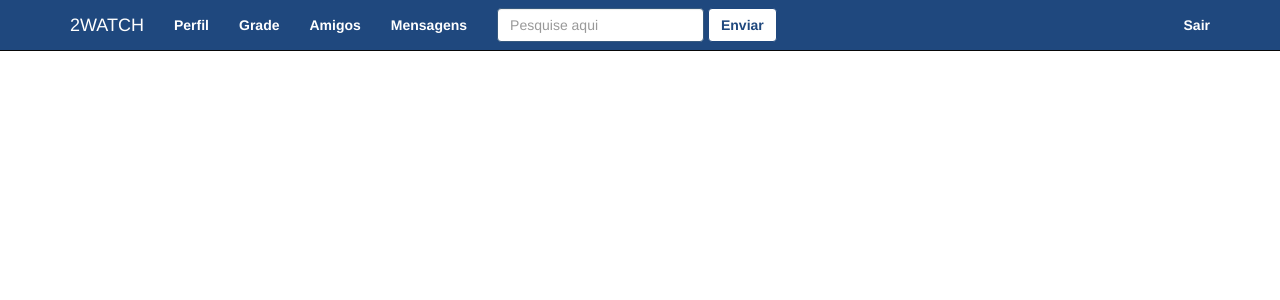
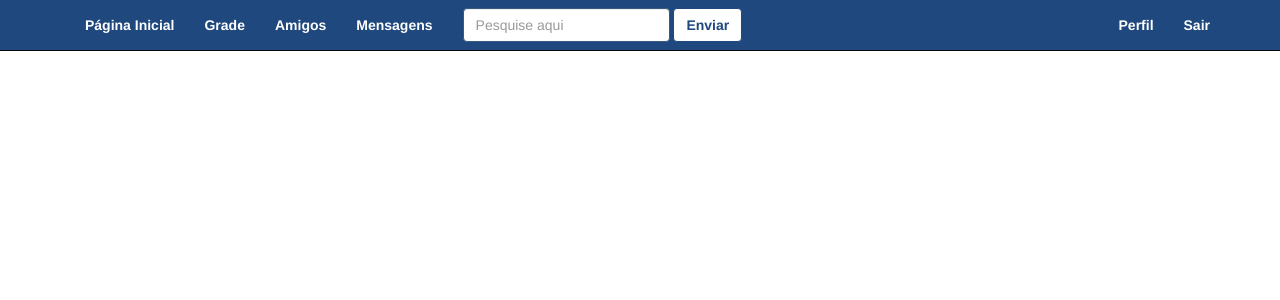
Before and after one commit to marciellioliveira/2watch, a PHP site: page /topo.php in a window 1280 px wide. Shown: the top 300 px of the page. Run offline with PHP 8.4, Linux system fonts and the light colour scheme.

Commit message:
Melhorias

```diff
--- a/topo.php
+++ b/topo.php
@@ -26,7 +26,7 @@ Backend e Frontend: Marcielli Oliveira;
     <div class="container">
         <!-- Brand and toggle get grouped for better mobile display -->
     <div class="navbar-header">
-      <a class="navbar-brand" href="pagina_inicial.php">2WATCH</a>
+      <a class="navbar-brand hidden-sm hidden-lg" href="pagina_inicial.php">2WATCH</a>
       <button type="button" class="navbar-toggle" data-toggle="collapse" data-target=".navbar-collapse">
             <span class="icon-bar"></span>
             <span class="icon-bar"></span>
@@ -35,7 +35,7 @@ Backend e Frontend: Marcielli Oliveira;
     </div>
     <div class="navbar-collapse collapse">
     <ul class="nav navbar-nav ">
-      <li><a href="perfil.php">Perfil</a></li>
+       <li><a href="pagina_inicial.php">Página Inicial</a></li>
       <li><a href="#">Grade</a></li>
       <li><a href="#">Amigos</a></li>
       <li><a href="#">Mensagens</a></li>
@@ -47,6 +47,8 @@ Backend e Frontend: Marcielli Oliveira;
       <button type="submit" class="btn btn-default">Enviar</button>
     </form>
     <ul class="nav navbar-nav navbar-right">
+
+           <li><a href="perfil.php">Perfil</a></li>
             <li><a href="entrar.php">Sair</a></li>
         </ul>
       </div>
```
